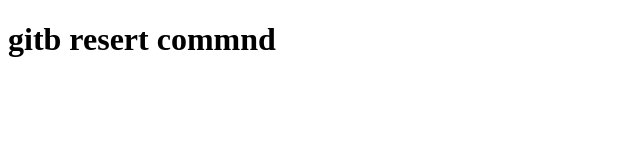
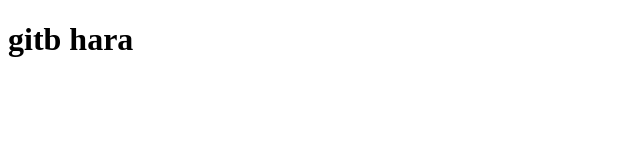
Before and after one commit to Apple076/git-resert-commnd, a plain HTML site: page index.html in a window 1280 px wide. Shown: the whole page, without its empty margins (0-640 px from the left). Drawn offline with Linux system fonts and the light colour scheme.

Commit message:
secomd commit resert

```diff
--- a/index.html
+++ b/index.html
@@ -6,6 +6,6 @@
     <title>resert</title>
 </head>
 <body>
-    <h1>gitb resert commnd</h1>
+    <h1>gitb hara</h1>
 </body>
 </html>
```
